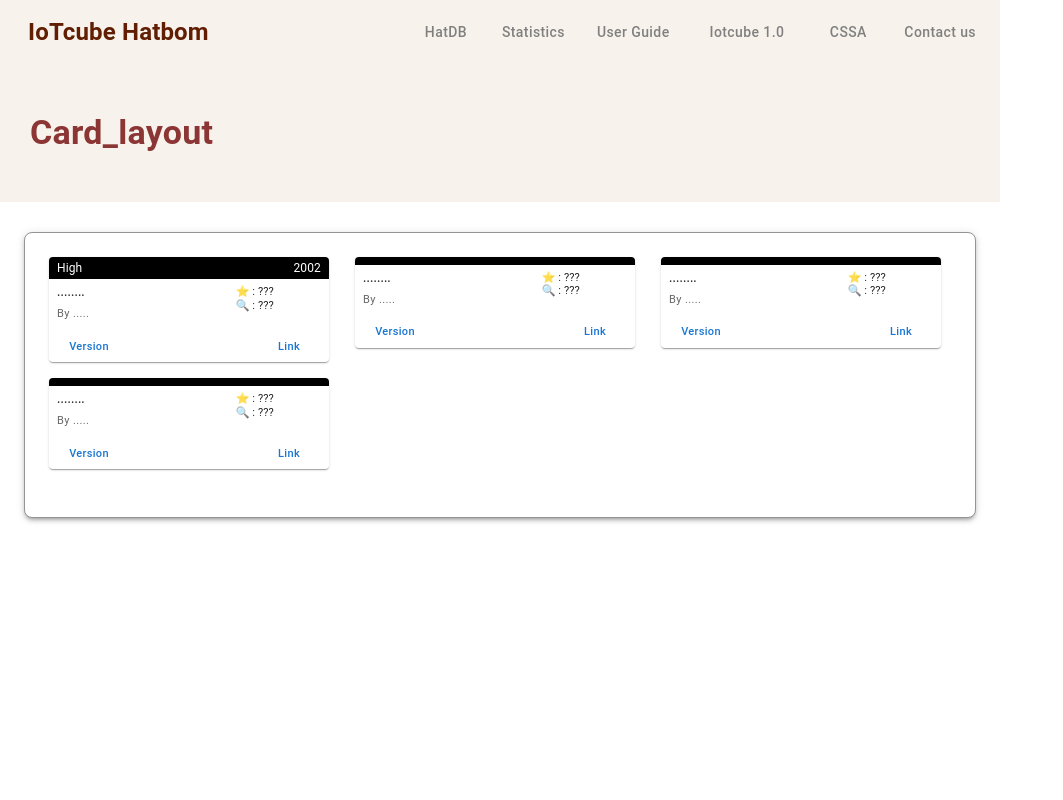
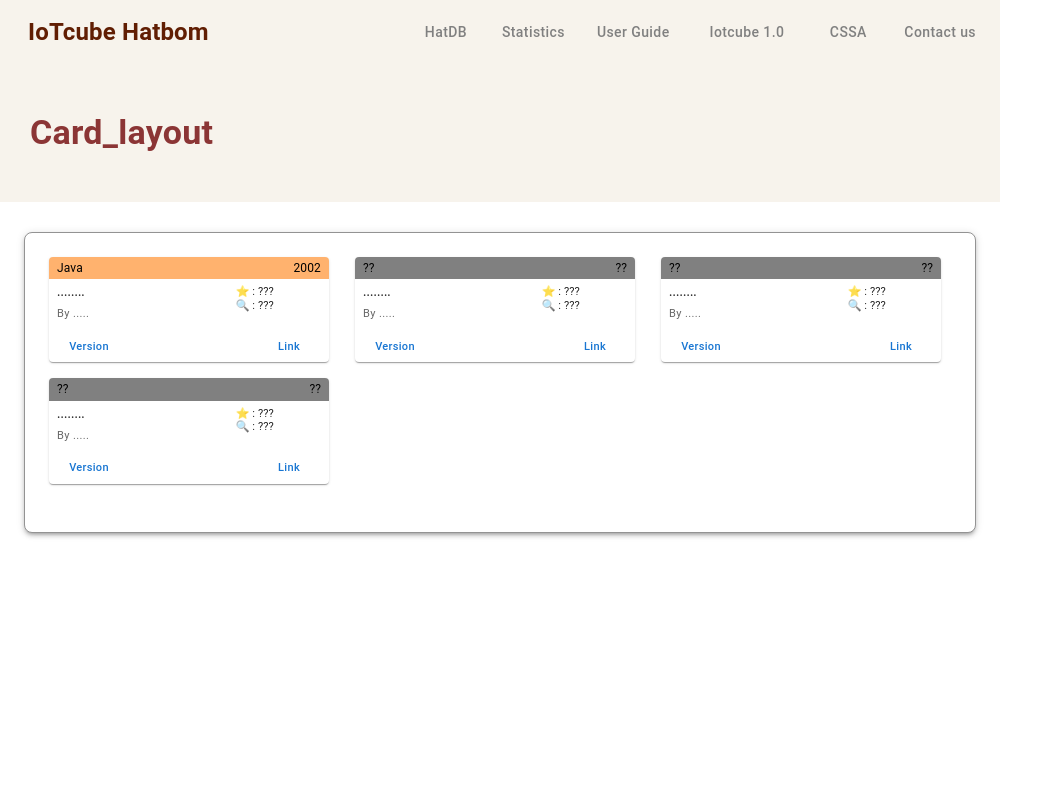
Before and after one commit to Korea-Univ-CSSA/26_intern, a React (Vite) app: page /card-layout in a window 1280 px wide. Shown: the top 800 px of the page, without its empty margins (0-1063 px from the left). Built offline with nearby package versions, Linux system fonts and the light colour scheme.

Commit message:
[update] Card Design & color pool

```diff
--- a/src/new_utils/Card/CardLayout.jsx
+++ b/src/new_utils/Card/CardLayout.jsx
@@ -8,7 +8,7 @@ import {
   Grid,
 } from "@mui/material";
 
-const title = "High";
+const lan = "Java";
 const year = "2002";
 
 const CardLayout = () => {
@@ -55,7 +55,7 @@ const CardLayout = () => {
           <CardContent sx={{ p: 0 }}>
             <Grid container spacing={2}>
               <Grid  size={4}>
-                <IndividualCard language={title} date={year} link={"https://mui.com/material-ui/react-link/"}/>
+                <IndividualCard language={lan} date={year} link={"https://mui.com/material-ui/react-link/"}/>
               </Grid>
               <Grid  size={4}>
                 <IndividualCard />
--- a/src/new_utils/Card/OssCard.jsx
+++ b/src/new_utils/Card/OssCard.jsx
@@ -4,6 +4,21 @@ import CardContent from "@mui/material/CardContent";
 import Button from "@mui/material/Button";
 import Typography from "@mui/material/Typography";
 import { Grid } from "@mui/material";
+import COLOR_POOL from "../color_pool";
+
+const LANGUAGE_LIST = ["C/C++", "Java", "Python", "Go", "PHP"];
+const LANG_MAP = {
+  "C/C++": "C",
+  Java: "java",
+  Python: "python",
+  Go: "go",
+  PHP: "php",
+};
+
+const getLanguageColor = (language, allLanguages) => {
+  const index = allLanguages.indexOf(language);
+  return COLOR_POOL.lan_bg[index % COLOR_POOL.lan_bg.length];
+};
 
 export default function IndividualCard({
   language,
@@ -26,21 +41,21 @@ export default function IndividualCard({
           alignItems: "center",
           px: 1, // horizontal padding ↓
           py: 0.5, // vertical padding ↓
-          backgroundColor: "black",
+          backgroundColor: language ? getLanguageColor(language, LANGUAGE_LIST) : "grey",
         }}
       >
         <Typography
           variant="body2" // ⬅️ smaller than h5
-          sx={{ color: "white", fontSize: "12px", lineHeight: 1.2 }}
+          sx={{ color: "black", fontSize: "12px", lineHeight: 1.2 }}
         >
-          {language}
+          {language || "??"}
         </Typography>
 
         <Typography
           variant="body2"
-          sx={{ color: "white", fontSize: "12px", lineHeight: 1.2 }}
+          sx={{ color: "black", fontSize: "12px", lineHeight: 1.2 }}
         >
-          {date}
+          {date || "??"}
         </Typography>
       </CardContent>
 
--- a/src/new_utils/color_pool.jsx
+++ b/src/new_utils/color_pool.jsx
@@ -21,10 +21,22 @@ const CVSS_COLOR_POOL = [
   "#5f5d5d", // Unknow
 ];
 
+function hexToRgba(hex, alpha = 0.7) {
+  const r = parseInt(hex.slice(1, 3), 16);
+  const g = parseInt(hex.slice(3, 5), 16);
+  const b = parseInt(hex.slice(5, 7), 16);
+  return `rgba(${r}, ${g}, ${b}, ${alpha})`;
+}
+
+const CVSS_BG_COLOR_POOl = CVSS_COLOR_POOL.map(c => hexToRgba(c, 0.6));
+
+const LANGUAGE_BG_COLOR_POOl = LANGUAGE_COLOR_POOL.map(c => hexToRgba(c, 0.6));
 
 const COLOR_POOL = {
   language: LANGUAGE_COLOR_POOL,
   cvss: CVSS_COLOR_POOL,
+  cvss_bg : CVSS_BG_COLOR_POOl,
+  lan_bg: LANGUAGE_BG_COLOR_POOl,
 };
 
 export default COLOR_POOL
```
